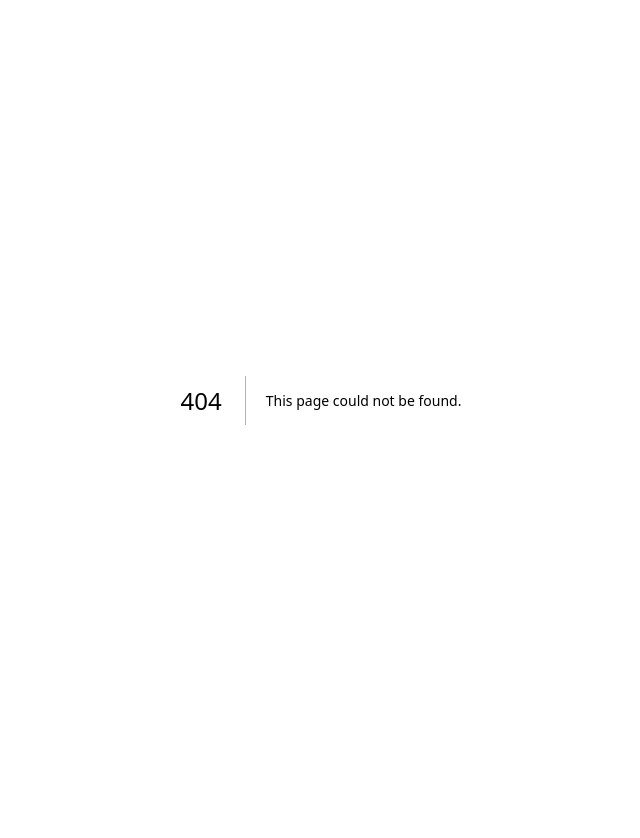
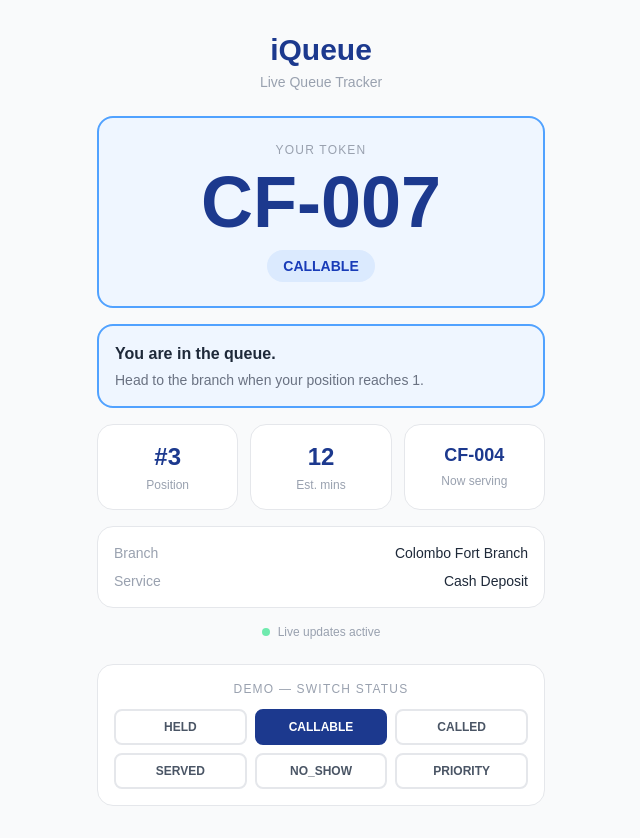
Before and after one commit to SaturD01/iqueue-app, a Next.js app in the folder frontend/: page /tracker in a window 1280 px wide. Before the commit this address had no page. Shown: the whole page, without its empty margins (319-959 px from the left). Before the commit the page ends 800 px from the top, so only its background shows below. Built offline with nearby package versions, Linux system fonts and the light colour scheme.

Commit message:
feat(tracker): add status demo buttons, countdown timer, and star ratingFeature/tracker page (#26)
* feat(tracker): add live queue tracker page with status badges and position display

* feat(tracker): add status demo buttons, CALLED countdown timer, and star rating

```diff
--- /dev/null
+++ b/frontend/app/tracker/page.jsx
@@ -0,0 +1,260 @@
+/**
+ * @file tracker/page.jsx
+ * @description Live Queue Tracker page with status demo buttons
+ *              and 5-minute countdown timer for CALLED status.
+ * @author M1 — WDD Wickramaratne (22UG3-0550)
+ * @created 2026-04-14
+ * @updated 2026-04-18
+ */
+
+'use client';
+
+import { useEffect, useState } from 'react';
+
+const DUMMY_TOKEN = {
+  tokenNumber: 'CF-007',
+  status: 'CALLABLE',
+  position: 3,
+  estimatedWaitMinutes: 12,
+  nowServing: 'CF-004',
+  branchName: 'Colombo Fort Branch',
+  serviceName: 'Cash Deposit',
+};
+
+const STATUS_CONFIG = {
+  HELD: {
+    bg: 'bg-yellow-50',
+    border: 'border-yellow-400',
+    badge: 'bg-yellow-100 text-yellow-800',
+    pulse: false,
+    message: 'Your token is safely held until your arrival time.',
+    sub: 'You will not be marked no-show while on your way.',
+  },
+  CALLABLE: {
+    bg: 'bg-blue-50',
+    border: 'border-blue-400',
+    badge: 'bg-blue-100 text-blue-800',
+    pulse: false,
+    message: 'You are in the queue.',
+    sub: 'Head to the branch when your position reaches 1.',
+  },
+  CALLED: {
+    bg: 'bg-green-50',
+    border: 'border-green-400',
+    badge: 'bg-green-100 text-green-800',
+    pulse: true,
+    message: 'It is your turn — go to the counter now!',
+    sub: 'You have 5 minutes to appear or you will be marked no-show.',
+  },
+  SERVED: {
+    bg: 'bg-gray-50',
+    border: 'border-gray-300',
+    badge: 'bg-gray-100 text-gray-600',
+    pulse: false,
+    message: 'You have been served. Thank you for banking with us!',
+    sub: 'Please rate your experience below.',
+  },
+  NO_SHOW: {
+    bg: 'bg-red-50',
+    border: 'border-red-400',
+    badge: 'bg-red-100 text-red-800',
+    pulse: false,
+    message: 'You were marked as no-show.',
+    sub: 'Please visit the branch to book a new token.',
+  },
+  PRIORITY: {
+    bg: 'bg-purple-50',
+    border: 'border-purple-400',
+    badge: 'bg-purple-100 text-purple-800',
+    pulse: true,
+    message: 'You have been issued a priority token.',
+    sub: 'Please proceed to the counter immediately.',
+  },
+};
+
+const DEMO_STATUSES = ['HELD', 'CALLABLE', 'CALLED', 'SERVED', 'NO_SHOW', 'PRIORITY'];
+
+const COUNTDOWN_SECONDS = 5 * 60; // 5 minutes
+
+export default function TrackerPage() {
+  const [token, setToken] = useState(DUMMY_TOKEN);
+  const [loading, setLoading] = useState(true);
+  const [countdown, setCountdown] = useState(COUNTDOWN_SECONDS);
+  const [rating, setRating] = useState(0);
+  const [rated, setRated] = useState(false);
+
+  const config = STATUS_CONFIG[token.status] || STATUS_CONFIG.CALLABLE;
+
+  // Simulate loading
+  useEffect(() => {
+    const timer = setTimeout(() => setLoading(false), 800);
+    return () => clearTimeout(timer);
+  }, []);
+
+  // Countdown timer for CALLED status
+  useEffect(() => {
+    if (token.status !== 'CALLED') {
+      setCountdown(COUNTDOWN_SECONDS);
+      return;
+    }
+    if (countdown <= 0) return;
+    const interval = setInterval(() => {
+      setCountdown(prev => prev - 1);
+    }, 1000);
+    return () => clearInterval(interval);
+  }, [token.status, countdown]);
+
+  const formatCountdown = (seconds) => {
+    const m = Math.floor(seconds / 60);
+    const s = seconds % 60;
+    return `${m}:${String(s).padStart(2, '0')}`;
+  };
+
+  const handleStatusChange = (status) => {
+    setToken(prev => ({ ...prev, status }));
+    setCountdown(COUNTDOWN_SECONDS);
+    setRated(false);
+    setRating(0);
+  };
+
+  const handleRating = (score) => {
+    setRating(score);
+    setRated(true);
+  };
+
+  if (loading) {
+    return (
+      <div className="min-h-screen flex items-center justify-center bg-gray-50">
+        <div className="text-center">
+          <div className="w-12 h-12 border-4 border-blue-900 border-t-transparent rounded-full animate-spin mx-auto mb-4"></div>
+          <p className="text-gray-500 text-sm">Loading your queue position...</p>
+        </div>
+      </div>
+    );
+  }
+
+  return (
+    <div className="min-h-screen bg-gray-50 py-8 px-4">
+      <div className="max-w-md mx-auto">
+
+        {/* Header */}
+        <div className="text-center mb-6">
+          <h1 className="text-3xl font-bold text-blue-900">iQueue</h1>
+          <p className="text-gray-400 text-sm mt-1">Live Queue Tracker</p>
+        </div>
+
+        {/* Token number card */}
+        <div className={`rounded-2xl border-2 p-6 mb-4 text-center ${config.bg} ${config.border}`}>
+          <p className="text-xs text-gray-400 uppercase tracking-widest mb-2">Your Token</p>
+          <p className="text-7xl font-bold text-blue-900 mb-3">{token.tokenNumber}</p>
+          <span className={`inline-flex items-center gap-2 px-4 py-1.5 rounded-full text-sm font-semibold ${config.badge}`}>
+            {config.pulse && <span className="w-2 h-2 bg-green-500 rounded-full animate-pulse"></span>}
+            {token.status}
+          </span>
+        </div>
+
+        {/* CALLED countdown timer */}
+        {token.status === 'CALLED' && (
+          <div className={`rounded-2xl border-2 p-4 mb-4 text-center ${countdown <= 60 ? 'bg-red-50 border-red-400' : 'bg-green-50 border-green-400'}`}>
+            <p className="text-xs uppercase tracking-widest text-gray-500 mb-1">Time Remaining</p>
+            <p className={`text-5xl font-bold font-mono ${countdown <= 60 ? 'text-red-600' : 'text-green-700'}`}>
+              {formatCountdown(countdown)}
+            </p>
+            <p className="text-xs text-gray-500 mt-1">
+              {countdown <= 60 ? 'Hurry! Almost out of time.' : 'Please proceed to the counter now.'}
+            </p>
+          </div>
+        )}
+
+        {/* Status message */}
+        <div className={`rounded-2xl border-2 p-4 mb-4 ${config.bg} ${config.border}`}>
+          <p className="font-semibold text-gray-800">{config.message}</p>
+          <p className="text-sm text-gray-500 mt-1">{config.sub}</p>
+        </div>
+
+        {/* Queue stats */}
+        {!['SERVED', 'NO_SHOW'].includes(token.status) && (
+          <div className="grid grid-cols-3 gap-3 mb-4">
+            <div className="bg-white rounded-2xl border border-gray-200 p-4 text-center">
+              <p className="text-2xl font-bold text-blue-900">#{token.position}</p>
+              <p className="text-xs text-gray-400 mt-1">Position</p>
+            </div>
+            <div className="bg-white rounded-2xl border border-gray-200 p-4 text-center">
+              <p className="text-2xl font-bold text-blue-900">{token.estimatedWaitMinutes}</p>
+              <p className="text-xs text-gray-400 mt-1">Est. mins</p>
+            </div>
+            <div className="bg-white rounded-2xl border border-gray-200 p-4 text-center">
+              <p className="text-lg font-bold text-blue-900">{token.nowServing}</p>
+              <p className="text-xs text-gray-400 mt-1">Now serving</p>
+            </div>
+          </div>
+        )}
+
+        {/* Branch and service info */}
+        <div className="bg-white rounded-2xl border border-gray-200 p-4 mb-4">
+          <div className="flex justify-between items-center mb-2">
+            <span className="text-sm text-gray-400">Branch</span>
+            <span className="text-sm font-medium text-gray-800">{token.branchName}</span>
+          </div>
+          <div className="flex justify-between items-center">
+            <span className="text-sm text-gray-400">Service</span>
+            <span className="text-sm font-medium text-gray-800">{token.serviceName}</span>
+          </div>
+        </div>
+
+        {/* Live indicator */}
+        <div className="flex items-center justify-center gap-2 text-xs text-gray-400 mb-6">
+          <span className="w-2 h-2 bg-green-400 rounded-full animate-pulse"></span>
+          <span>Live updates active</span>
+        </div>
+
+        {/* Star rating — shown after SERVED */}
+        {token.status === 'SERVED' && (
+          <div className="bg-white rounded-2xl border border-gray-200 p-6 text-center mb-4">
+            <p className="font-semibold text-gray-800 mb-1">How was your experience?</p>
+            <p className="text-xs text-gray-400 mb-4">Tap a star to rate your visit</p>
+            <div className="flex justify-center gap-2">
+              {[1, 2, 3, 4, 5].map(star => (
+                <button
+                  key={star}
+                  onClick={() => handleRating(star)}
+                  className={`text-4xl transition-transform hover:scale-110 ${star <= rating ? 'text-yellow-400' : 'text-gray-200'}`}
+                >
+                  ★
+                </button>
+              ))}
+            </div>
+            {rated && (
+              <p className="text-sm text-green-600 font-medium mt-3">
+                Thank you for your feedback!
+              </p>
+            )}
+          </div>
+        )}
+
+        {/* Demo status buttons — for viva demonstration */}
+        <div className="bg-white rounded-2xl border border-gray-200 p-4">
+          <p className="text-xs text-gray-400 uppercase tracking-widest mb-3 text-center">
+            Demo — Switch Status
+          </p>
+          <div className="grid grid-cols-3 gap-2">
+            {DEMO_STATUSES.map(status => (
+              <button
+                key={status}
+                onClick={() => handleStatusChange(status)}
+                className={`text-xs font-semibold py-2 px-2 rounded-lg border-2 transition-all ${
+                  token.status === status
+                    ? 'bg-blue-900 text-white border-blue-900'
+                    : 'bg-white text-gray-600 border-gray-200 hover:border-blue-300'
+                }`}
+              >
+                {status}
+              </button>
+            ))}
+          </div>
+        </div>
+
+      </div>
+    </div>
+  );
+}
```
